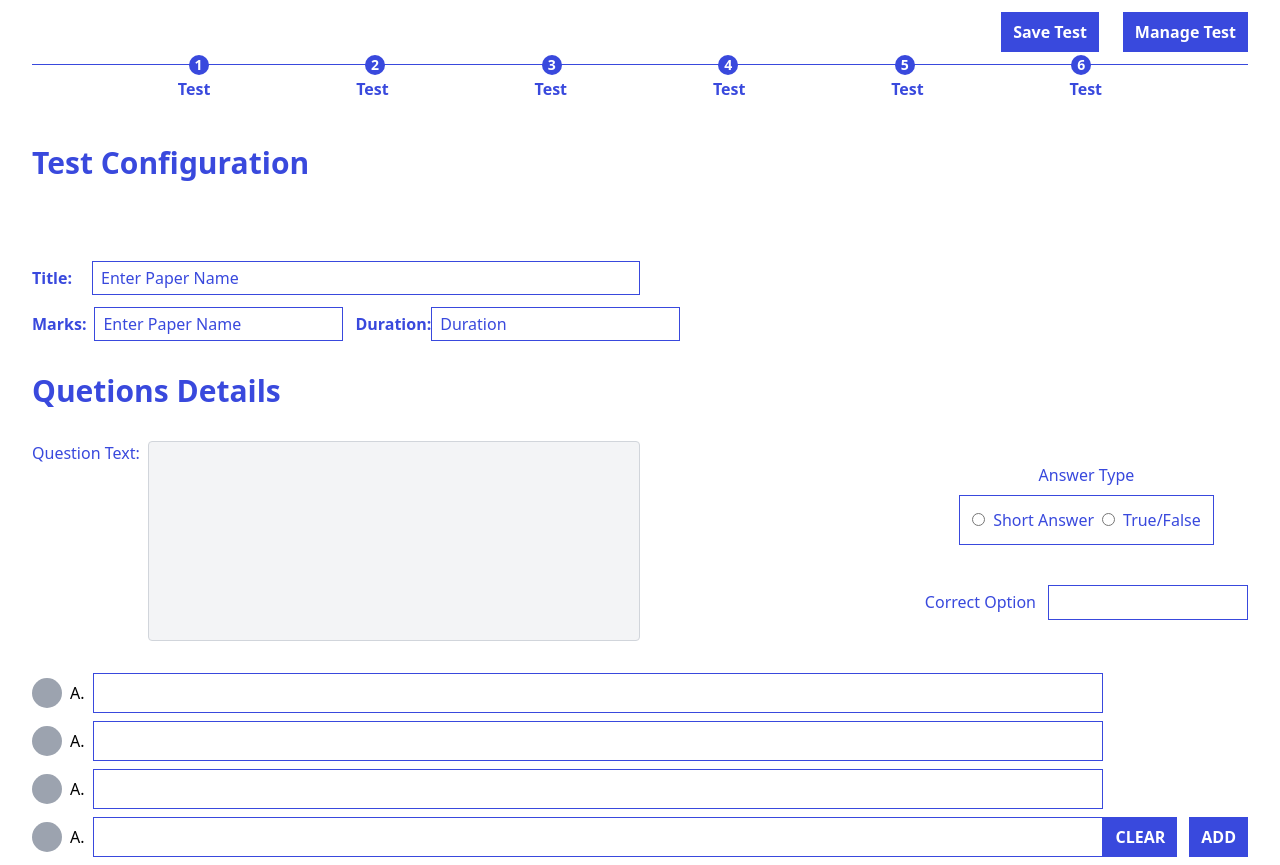
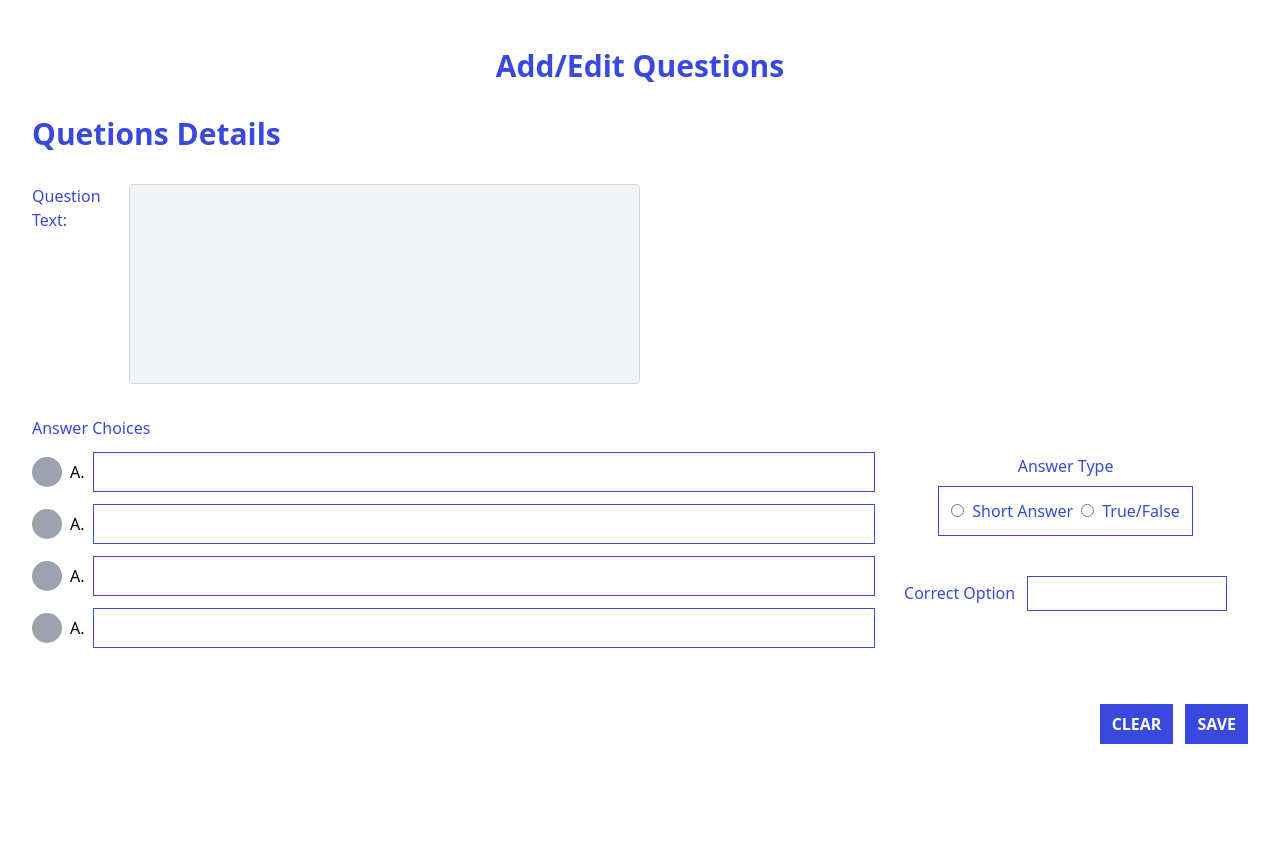
Before and after one commit to kuipid01/CBT-Web-App, a React (Vite) app: page /manage in a window 1280 px wide. After the commit the page ends 800 px from the top, so only its background shows below. Built offline with nearby package versions, Linux system fonts and the light colour scheme.

Commit message:
added changes to manage page

```diff
--- a/src/pages/TestMangaement.jsx
+++ b/src/pages/TestMangaement.jsx
@@ -3,70 +3,11 @@ import { Button } from "../components/Button";
 const TestMangaement = () => {
   return (
     <div className=" px-[10px] md:px-[2rem]">
-      <div className=" flex mt-3 justify-end  gap-6">
-        <Button text="Save Test" />
-        <Button text="Manage Test" />
-      </div>
-      <div className=" h-[1px]  my-3 mx-auto relative">
-        <div className="w-full h-full bg-primary  "></div>
-        <div className="flex absolute top-1/2 items-center  -transform -translate-y-1/2 w-full justify-evenly">
-          {[1, 2, 3, 4, 5, 6].map((item) => (
-            <div className="flex items-center mt- flex-col gap-1" key={item}>
-              {" "}
-              <div className="w-[20px] cursor-pointer hover:bg-white hover:border transition-all hover:border-primary hover:text-primary z-[5555] h-[20px] rounded-full flex text-sm text-white items-center justify-center font-bold bg-primary">
-                {" "}
-                {item}
-              </div>{" "}
-              {/* <p>Test Text</p> */}
-            </div>
-          ))}
-        </div>
-        <div className="flex items-center mt-3 font-semibold text-primary w-full justify-evenly">
-          {[1, 2, 3, 4, 5, 6].map((item) => (
-            <div className="flex text-xs md:text-base items-center  flex-col gap-1" key={item}>
-              {" "}
-              <p>Test</p>
-            </div>
-          ))}
-        </div>
-      </div>
-      <p className="md:text-3xl  text-xl font-bold text-primary my-[2rem] md:my-[5rem] ">
-        Test Configuration
-      </p>
-      <form className="w-1/2  h-fit gap-3 flex flex-col" action="">
-        <div className="flex items-center gap-5 w-full">
-          <label className="font-bold text-primary" htmlFor="title">
-            Title:
-          </label>
-          <input
-            className="border flex-1 px-2 py-1 border-primary placeholder:text-primary outline-none"
-            type="text"
-            placeholder="Enter Paper Name"
-          />
-        </div>
-        <div className="flex md:flex-row flex-col justiify-between gap-3">
-          <div className="flex items-center gap-2 w-full">
-            <label className="font-bold  text-primary" htmlFor="title">
-              Marks:
-            </label>
-            <input
-              className="border flex-1 px-2 py-1 border-primary placeholder:text-primary outline-none"
-              type="text"
-              placeholder="Enter Paper Name"
-            />
-          </div>
-          <div className="flex items-center gap- w-full">
-            <label className="font-bold text-primary" htmlFor="title">
-              Duration:
-            </label>
-            <input
-              className="border flex-1 px-2 py-1 border-primary placeholder:text-primary outline-none"
-              type="number"
-              placeholder="Duration"
-            />
-          </div>
-        </div>
-      </form>
+
+     <h1 className="text-primary text-center font-bold mt-[3rem]  text-3xl">Add/Edit Questions</h1>
+
+
+
       <p className="md:text-3xl  text-xl font-bold text-primary my-[1rem] md:my-[2rem] ">
         Quetions Details
       </p>
@@ -77,14 +18,32 @@ const TestMangaement = () => {
         <div className="flex md:flex-row flex-col w-full md:w-1/2 gap-2 items-start text-primary">
           <label htmlFor="Qusetion">Question Text:</label>
           <textarea
-            className="flex-1 h-[200px]  resize-none px-4 py-2 bg-gray-100 border border-gray-300 rounded focus:outline focus:ring-blue-200  focus:border-blue-400"
+            className="w-full h-[200px]  resize-none px-4 py-2 bg-gray-100 border border-gray-300 rounded focus:outline focus:ring-blue-200  focus:border-blue-400"
             name="questionText"
             id="questionText"
             cols="30"
             rows="10"
           ></textarea>
         </div>
-        <div className="flex flex-col text-primary justify-center items-center gap-2">
+
+      </form>
+      <hr className="w-full h-[2px] flex bg-gray-400 mb-[2rem] md:hidden" />
+      <div className="w-full pb-2 flex flex-col gap-3 md:flex-row md:gap-0 justify-between items-end">
+      <div className="flex md:flex-row flex-col w-full  gap-2 ">
+        <div className="flex-1 flex flex-col gap-3">
+          <p className="font-medium text-primary">Answer Choices</p>
+        {[1, 2, 3, 4].map((item) => (
+          <div className="flex items-center gap-2" key={item}>
+            <div className="w-[30px] h-[30px] rounded-full bg-gray-400"></div>
+            <span>A.</span>
+            <div className="md:w-[500px] flex-1 bg-red-500 h-[40px] border border-primary">
+              <input className="w-full px-2 outline-none h-full" type="text " />
+            </div>
+          </div>
+        ))}
+        </div>
+
+        <div className="flex md:w-[30%] w-full flex-col text-primary justify-center items-center gap-2">
           <p>Answer Type</p>
           <div className="border flex  justify-center items-center gap-2 border-primary p-3">
             <div className="flex gap-2  items-center ">
@@ -101,26 +60,13 @@ const TestMangaement = () => {
             <input type="text" className="w-[200px] h-[35px] border border-primary"  />
           </div>
         </div>
-      </form>
-      <hr className="w-full h-[2px] flex bg-gray-400 mb-[2rem] md:hidden" />
-      <div className="w-full pb-2 flex flex-col gap-3 md:flex-row md:gap-0 justify-between items-end">
-      <div className="flex w-full  gap-2 flex-col">
-        {[1, 2, 3, 4].map((item) => (
-          <div className="flex items-center gap-2" key={item}>
-            <div className="w-[30px] h-[30px] rounded-full bg-gray-400"></div>
-            <span>A.</span>
-            <div className="md:w-[500px] flex-1 bg-red-500 h-[40px] border border-primary">
-              <input className="w-full px-2 outline-none h-full" type="text " />
-            </div>
-          </div>
-        ))}
-      </div>
-      <div className="flex gap-3">
-        <Button text='CLEAR'/>
-        <Button text='ADD'/>
-      </div>
       </div>
 
+      </div>
+      <div className="flex float-right pt-[3rem] gap-3">
+        <Button text='CLEAR'/>
+        <Button text='SAVE'/>
+      </div>
     </div>
   );
 };
```
